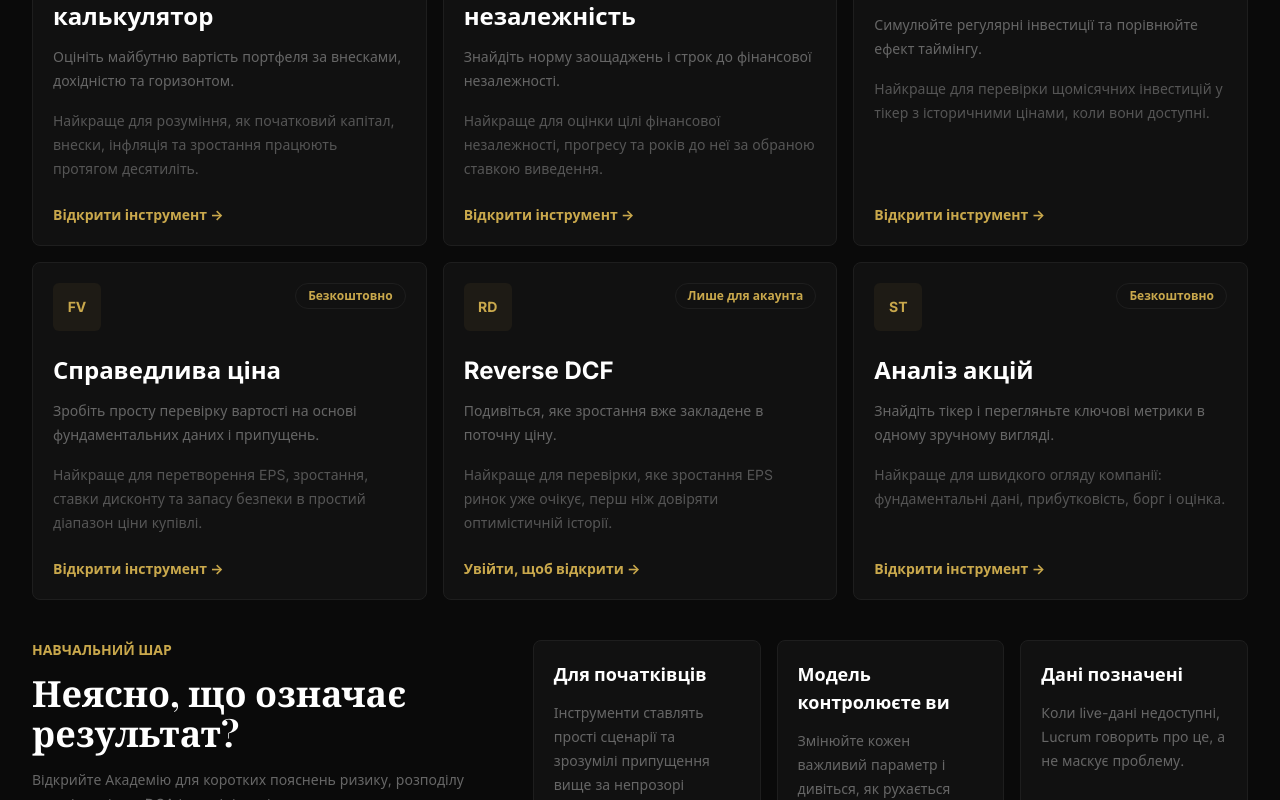
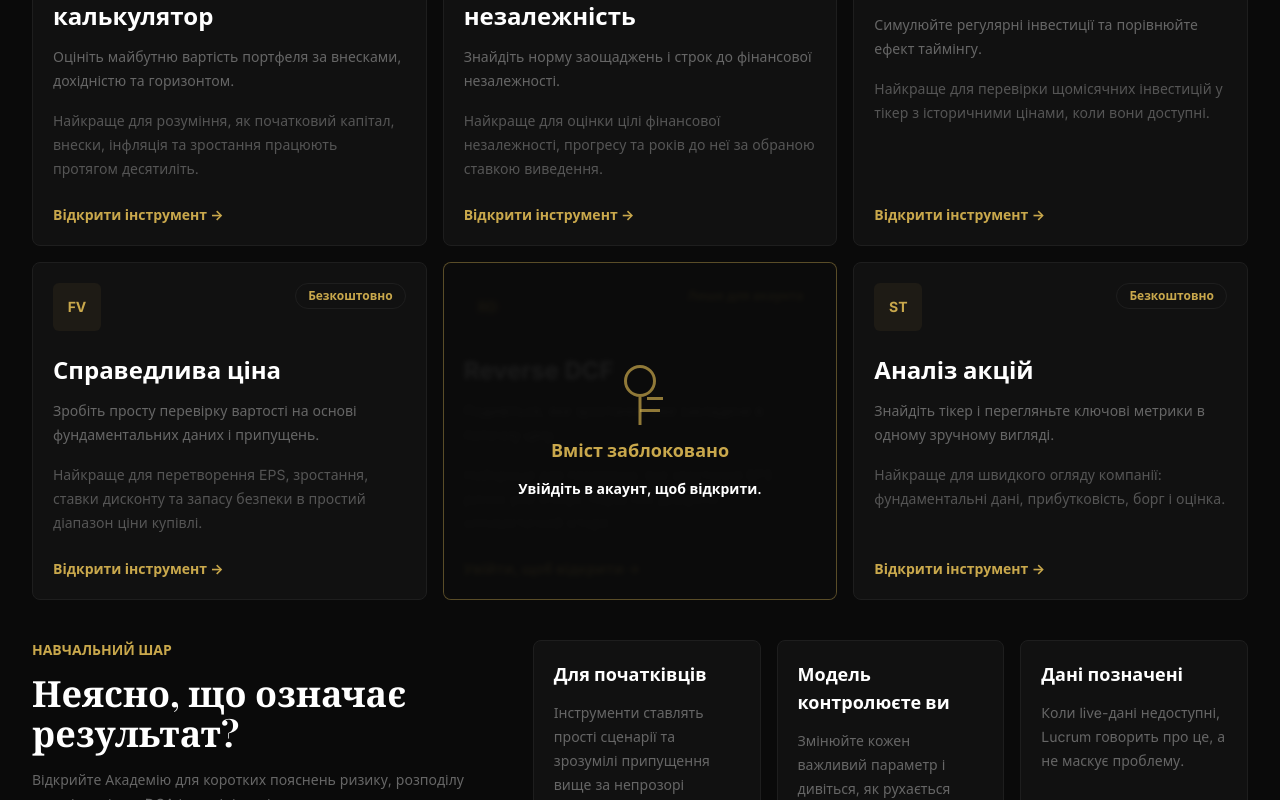
Before and after one commit to danikMatv/Lucrum, a React (Vite) app in the folder apps/web/: page /tools in a window 1280 px wide. Shown: the part 681-1481 px from the top of the page. Built offline with nearby package versions, Linux system fonts and the light colour scheme; no server answers; a web font is replaced by a local one.

Commit message:
feat: add locked overlay for tools requiring login and update localization for tool prompts

```diff
--- a/apps/web/src/pages/ToolsPage.tsx
+++ b/apps/web/src/pages/ToolsPage.tsx
@@ -123,7 +123,19 @@ export const ToolsPage = () => {
               <Link
                 key={tool.to}
                 to={toolPath}
-              className="group flex min-h-72 flex-col rounded-lg border-[0.5px] border-border bg-surface p-5 transition hover:border-border-hover hover:bg-surface-alt"
+                aria-label={
+                  isLockedForGuest
+                    ? t('toolsDirectory.lockedOverlay.ariaLabel', { tool: t(tool.titleKey) })
+                    : undefined
+                }
+                className={`group relative flex min-h-72 flex-col overflow-hidden rounded-lg border-[0.5px] bg-surface p-5 transition hover:border-border-hover hover:bg-surface-alt ${
+                  isLockedForGuest ? 'border-primary/40' : 'border-border'
+                }`}
+              >
+                <div
+                  className={`flex flex-1 flex-col ${
+                    isLockedForGuest ? 'opacity-25 blur-[1px]' : ''
+                  }`}
                 >
                   <div className="mb-6 flex items-start justify-between gap-4">
                     <span className="grid h-12 w-12 place-items-center rounded-md bg-primary-dim text-sm font-bold text-primary">
@@ -143,6 +155,26 @@ export const ToolsPage = () => {
                   <span className="mt-auto pt-6 text-sm font-bold text-primary transition group-hover:translate-x-1">
                     {isLockedForGuest ? t('toolsDirectory.loginToOpen') : t('toolsDirectory.openTool')}
                   </span>
+                </div>
+
+                {isLockedForGuest ? (
+                  <div className="pointer-events-none absolute inset-0 grid place-items-center bg-background/75 px-8 text-center backdrop-blur-[2px]">
+                    <div className="grid justify-items-center gap-3">
+                      <span aria-hidden="true" className="relative h-16 w-16 text-primary">
+                        <span className="absolute left-1/2 top-1 h-8 w-8 -translate-x-1/2 rounded-full border-[3px] border-primary/70" />
+                        <span className="absolute left-1/2 top-9 h-7 w-[3px] -translate-x-1/2 bg-primary/70" />
+                        <span className="absolute left-1/2 top-12 h-[3px] w-5 bg-primary/70" />
+                        <span className="absolute left-[calc(50%+7px)] top-9 h-[3px] w-4 bg-primary/70" />
+                      </span>
+                      <p className="text-lg font-bold text-primary">
+                        {t('toolsDirectory.lockedOverlay.title')}
+                      </p>
+                      <p className="max-w-xs text-sm font-semibold leading-6 text-text-primary">
+                        {t('toolsDirectory.lockedOverlay.text')}
+                      </p>
+                    </div>
+                  </div>
+                ) : null}
               </Link>
             )
           })}
```
Also changed, not shown: apps/web/src/locales/en/common.json, apps/web/src/locales/fr/common.json, apps/web/src/locales/uk/common.json. Lines whose indentation alone changed are shown as unchanged.
